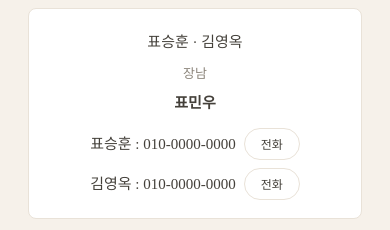
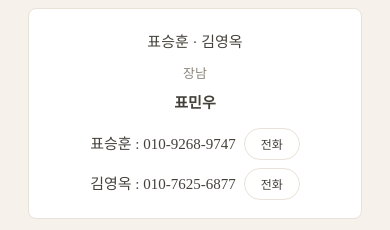
Before and after one commit to hinaokazaki/wedding-site, a React (Vite) app: page / in a window 390 px wide. Shown: the part 1420-1650 px from the top of the page. Built offline with nearby package versions, Linux system fonts and the light colour scheme; no server answers; the database is empty.

Commit message:
feat: fill in groom-side family phone numbers and bank accounts
Update father/mother contact numbers and the three account groups
(groom's father, mother, groom) with actual values.

```diff
--- a/src/App.jsx
+++ b/src/App.jsx
@@ -18,8 +18,8 @@ const WEDDING = {
     motherJa: "キム・ヨンオク",
     relationKo: "장남",
     relationJa: "長男",
-    fatherPhone: "010-0000-0000", // ← 実際の番号に差し替え
-    motherPhone: "010-0000-0000", // ← 実際の番号に差し替え
+    fatherPhone: "010-9268-9747",
+    motherPhone: "010-7625-6877",
   },
   bride: {
     ko: "오카자키 히나",
@@ -42,18 +42,18 @@ const WEDDING = {
   },
   accounts: {
     groomFather: {
-      bankKo: "은행명", // ← 実際の銀行名に差し替え
-      number: "000-000000-00-000",
+      bankKo: "농협은행",
+      number: "3021449643411",
       holderKo: "표승훈",
     },
     groomMother: {
-      bankKo: "은행명", // ← 実際の銀行名に差し替え
-      number: "000-000000-00-000",
+      bankKo: "국민은행",
+      number: "27250104116284",
       holderKo: "김영옥",
     },
     groom: {
       bankKo: "기업은행",
-      number: "000-000000-00-000",
+      number: "01051286879",
       holderKo: "표민우",
     },
   },
```
